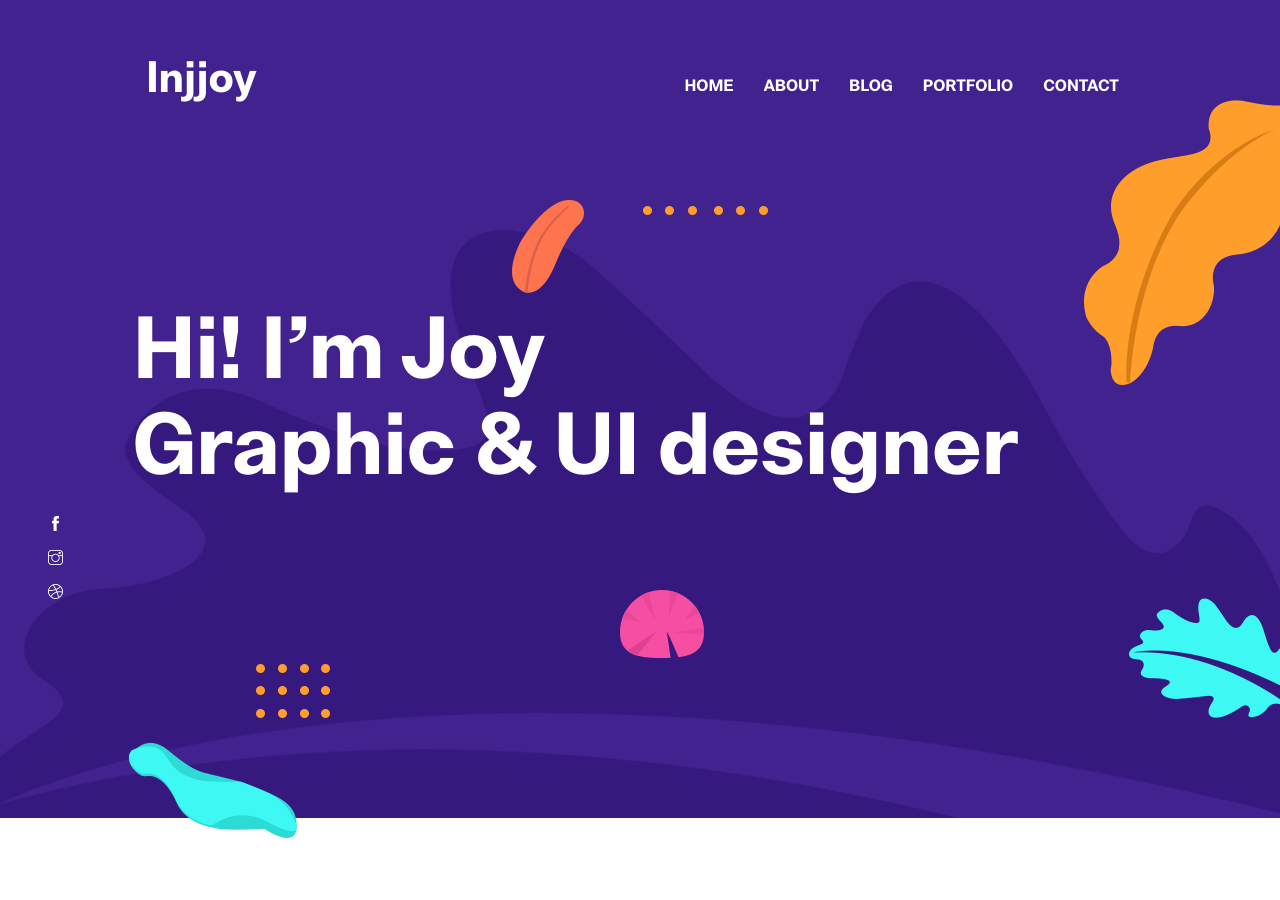
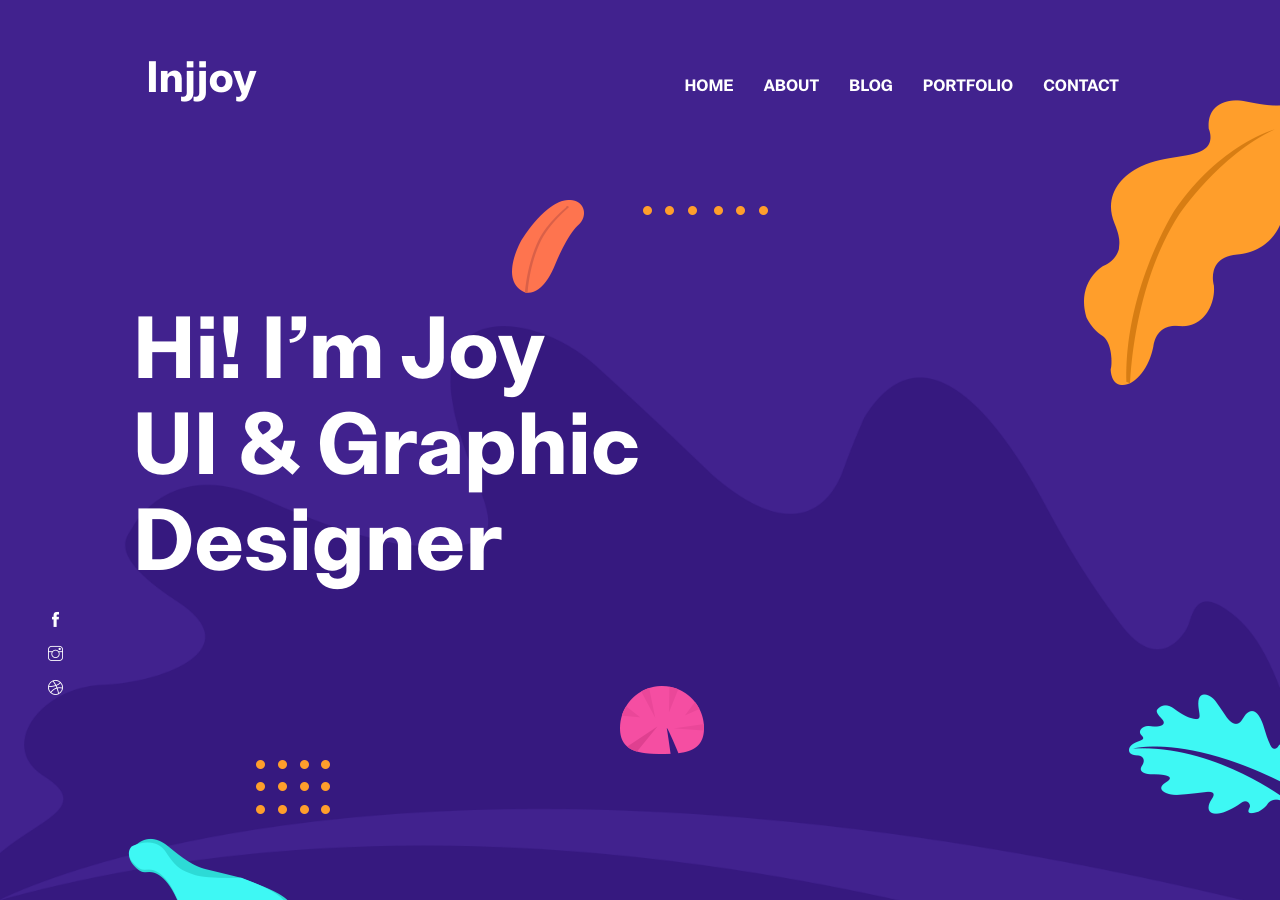
Before and after one commit to injjoy/injjoy.github.io, a Jekyll site: the page built from index.html, in a window 1280 px wide and 900 px high. Built offline with Jekyll 4.4.1, drawn with Linux system fonts in a browser that asks for light colours.

```diff
--- a/_data/settings.yml
+++ b/_data/settings.yml
@@ -38,7 +38,7 @@ disqus-identifier: # Add your shortname for Disqus Comment. For example mr-brown
 # Hero Section
 
 hero:
-  hero-title: Hi! I’m Joy <br> Graphic & UI designer
+  hero-title: Hi! I’m Joy <br> UI & Graphic <br> Designer
 
 social:
 - {icon: "ti-facebook", link: "#"}
```
